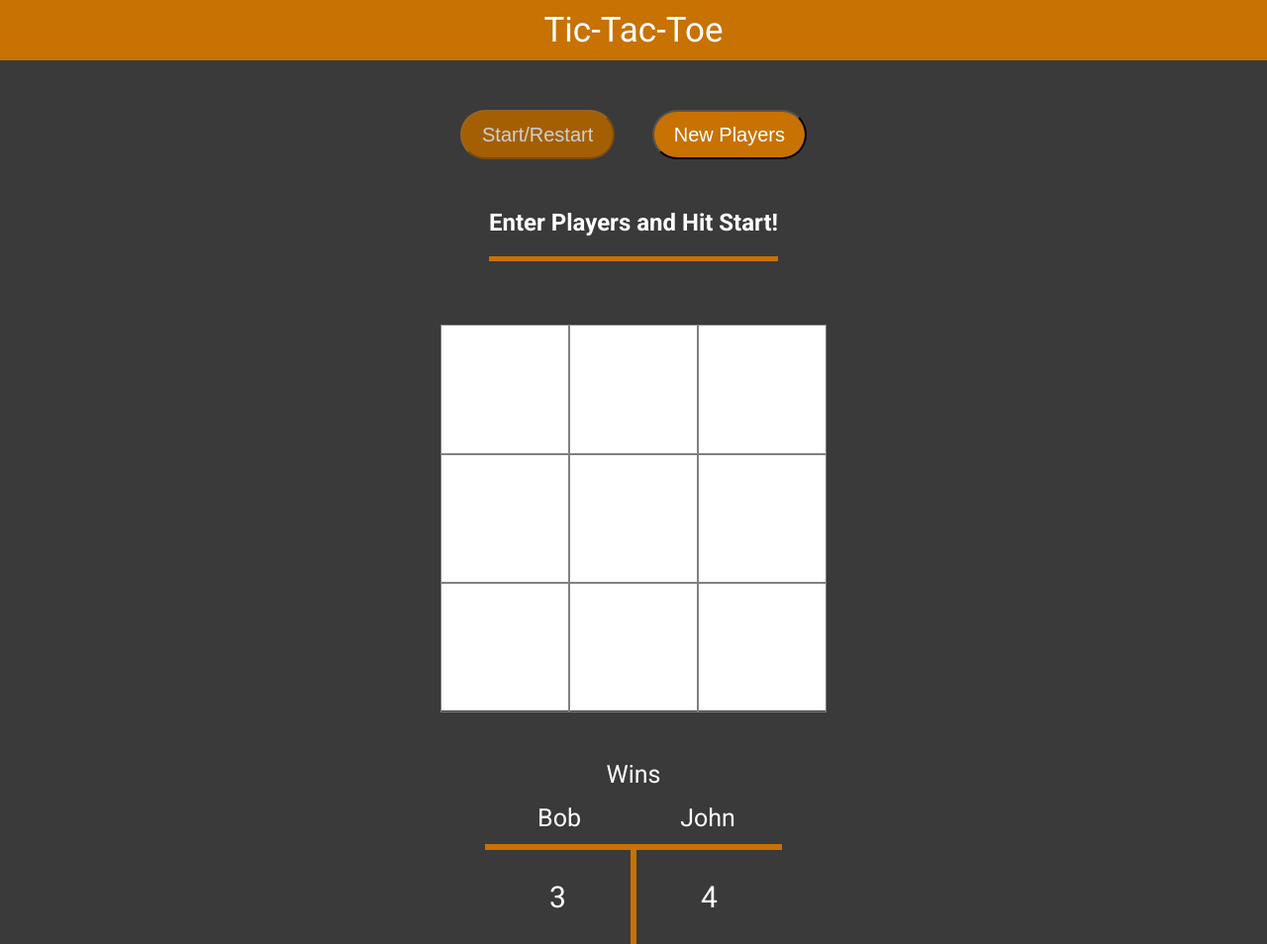
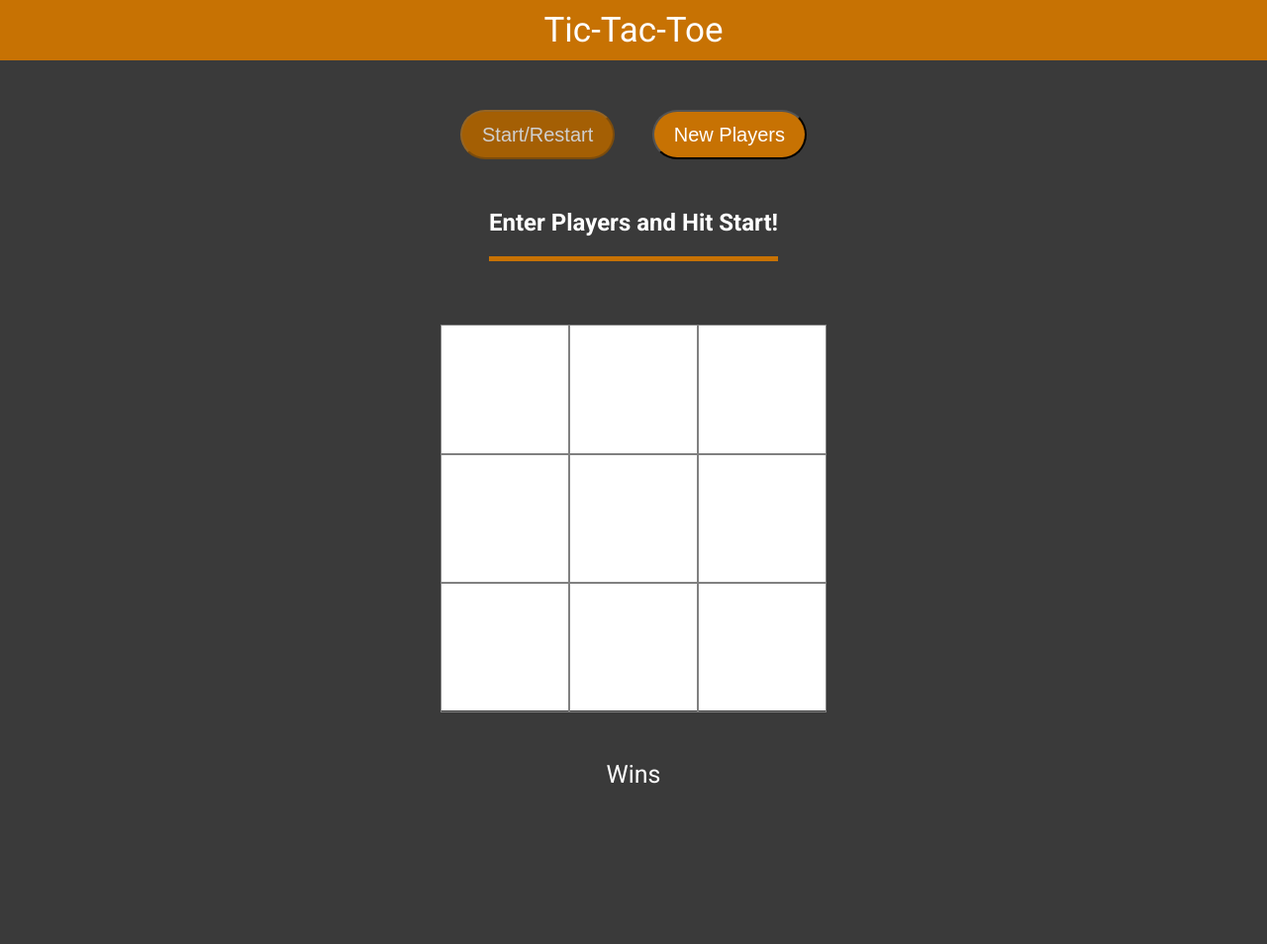
Before and after one commit to HamBird/Tic-Tac-Toe, a plain HTML site: page index.html in a window 1280 px wide. Shown: the whole page at 99% size. After the commit the page ends 812 px from the top, so only its background shows below. Drawn offline with Linux system fonts and the light colour scheme.

Commit message:
Removed Placeholder Names

```diff
--- a/index.html
+++ b/index.html
@@ -30,10 +30,6 @@
     <div class="scoreboard">
         <p>Wins</p>
         <div class="scores">
-            <p id="player1-name">Bob</p>
-            <p id="player2-name">John</p>
-            <div><p id="player1-wins">3</p></div>
-            <div><p id="player2-wins">4</p></div>
         </div>
     </div>
     <script src="script.js" defer></script>
```
